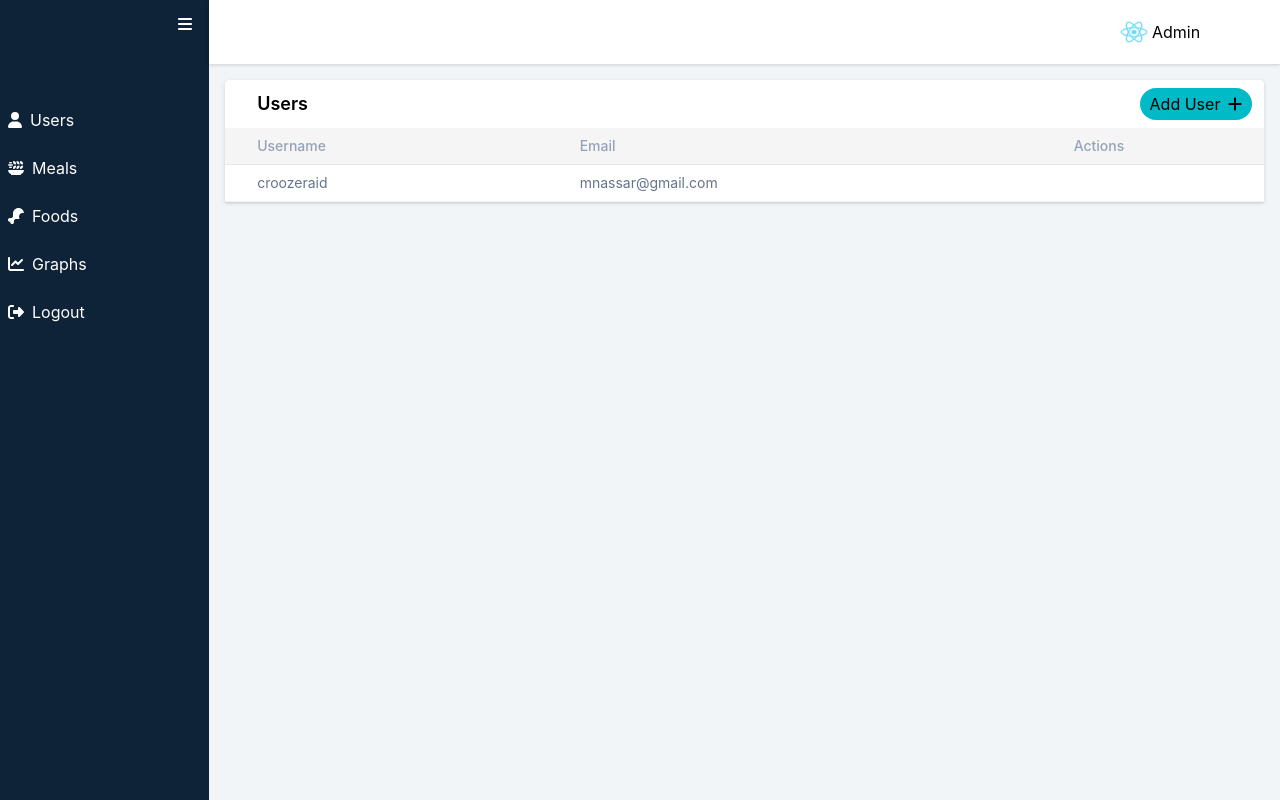
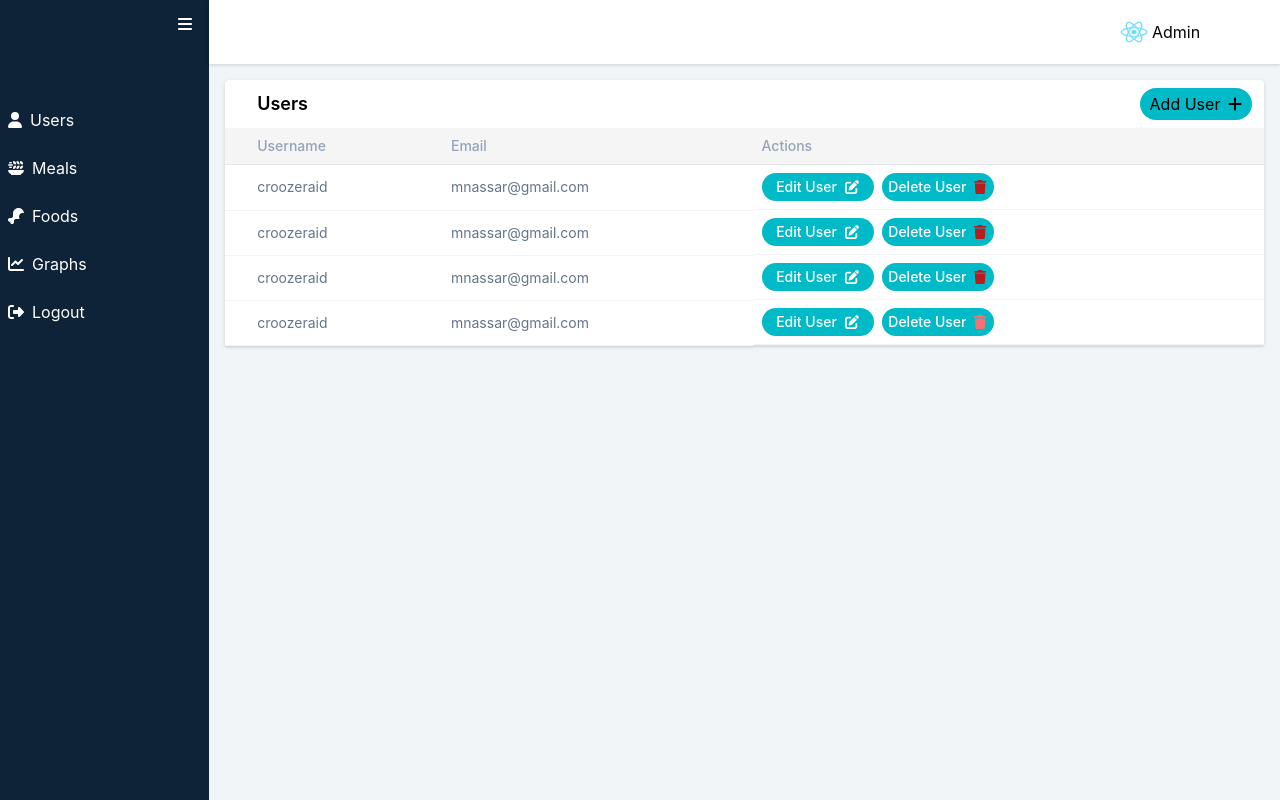
Before and after one commit to moenassar0/autodiet, a React (Create React App) app in the folder autodiet-frontend/: page /admin/home in a window 1280 px wide. Built offline with nearby package versions, Linux system fonts and the light colour scheme.

Commit message:
frontend: table updated and dummy data added

```diff
--- a/autodiet-frontend/src/Components/DataTable.tsx
+++ b/autodiet-frontend/src/Components/DataTable.tsx
@@ -1,6 +1,9 @@
+import { FontAwesomeIcon } from '@fortawesome/react-fontawesome'
+import { faEdit, faTrash } from '@fortawesome/free-solid-svg-icons'
+
 export const DataTable = () => {
     return(
-            <div className="shadow-sm overflow-hidden">
+            <div className="h-50 shadow-sm">
                 <table className="border-collapse table-auto w-full text-sm">
                 <thead className="text-center bg-[#F5F5F6]">
                     <tr>
@@ -13,8 +16,33 @@ export const DataTable = () => {
                     <tr>
                         <td className="border-b border-slate-100 dark:border-slate-700 text-slate-500 py-2 pl-8 dark:text-slate-400">croozeraid</td>
                         <td className="border-b border-slate-100 dark:border-slate-700 text-slate-500 py-2 pl-2 dark:text-slate-400">mnassar@gmail.com</td>
-                        <td className="border-b border-slate-100 dark:border-slate-700 text-slate-500 py-2 pl-2 dark:text-slate-400">
-                            <button></button>
+                        <td className="flex gap-2 border-b border-slate-100 dark:border-slate-700 text-slate-500 py-2 pl-2 dark:text-slate-400">
+                            <button className='flex w-28 justify-center h-2/3 text-white bg-admin-button hover:bg-admin-hoveredbutton rounded-full px-1 py-1 font-medium'>Edit User<FontAwesomeIcon className="self-center ml-2" icon={faEdit}/></button>
+                            <button className='flex w-28 justify-center h-2/3 text-white bg-admin-button hover:bg-admin-hoveredbutton rounded-full px-1 py-1 font-medium'>Delete User<FontAwesomeIcon className="text-red-700 self-center ml-2" icon={faTrash}/></button>
+                        </td>
+                    </tr>
+                    <tr>
+                        <td className="border-b border-slate-100 dark:border-slate-700 text-slate-500 py-2 pl-8 dark:text-slate-400">croozeraid</td>
+                        <td className="border-b border-slate-100 dark:border-slate-700 text-slate-500 py-2 pl-2 dark:text-slate-400">mnassar@gmail.com</td>
+                        <td className="flex gap-2 border-b border-slate-100 dark:border-slate-700 text-slate-500 py-2 pl-2 dark:text-slate-400">
+                            <button className='flex w-28 justify-center h-2/3 text-white bg-admin-button hover:bg-admin-hoveredbutton rounded-full px-1 py-1 font-medium'>Edit User<FontAwesomeIcon className="self-center ml-2" icon={faEdit}/></button>
+                            <button className='flex w-28 justify-center h-2/3 text-white bg-admin-button hover:bg-admin-hoveredbutton rounded-full px-1 py-1 font-medium'>Delete User<FontAwesomeIcon className="text-red-700 self-center ml-2" icon={faTrash}/></button>
+                        </td>
+                    </tr>
+                    <tr>
+                        <td className="border-b border-slate-100 dark:border-slate-700 text-slate-500 py-2 pl-8 dark:text-slate-400">croozeraid</td>
+                        <td className="border-b border-slate-100 dark:border-slate-700 text-slate-500 py-2 pl-2 dark:text-slate-400">mnassar@gmail.com</td>
+                        <td className="flex gap-2 border-b border-slate-100 dark:border-slate-700 text-slate-500 py-2 pl-2 dark:text-slate-400">
+                            <button className='flex w-28 justify-center h-2/3 text-white bg-admin-button hover:bg-admin-hoveredbutton rounded-full px-1 py-1 font-medium'>Edit User<FontAwesomeIcon className="self-center ml-2" icon={faEdit}/></button>
+                            <button className='flex w-28 justify-center h-2/3 text-white bg-admin-button hover:bg-admin-hoveredbutton rounded-full px-1 py-1 font-medium'>Delete User<FontAwesomeIcon className="text-red-700 self-center ml-2" icon={faTrash}/></button>
+                        </td>
+                    </tr>
+                    <tr>
+                        <td className="border-b border-slate-100 dark:border-slate-700 text-slate-500 py-2 pl-8 dark:text-slate-400">croozeraid</td>
+                        <td className="border-b border-slate-100 dark:border-slate-700 text-slate-500 py-2 pl-2 dark:text-slate-400">mnassar@gmail.com</td>
+                        <td className="flex gap-2 border-b border-slate-100 dark:border-slate-700 text-slate-500 py-2 pl-2 dark:text-slate-400">
+                            <button className='flex w-28 justify-center h-2/3 text-white bg-admin-button hover:bg-admin-hoveredbutton rounded-full px-1 py-1 font-medium'>Edit User<FontAwesomeIcon className="self-center ml-2" icon={faEdit}/></button>
+                            <button className='flex w-28 justify-center h-2/3 text-white bg-admin-button hover:bg-admin-hoveredbutton rounded-full px-1 py-1 font-medium'>Delete User<FontAwesomeIcon className="text-red-400 self-center ml-2" icon={faTrash}/></button>
                         </td>
                     </tr>
                 </tbody>
```
